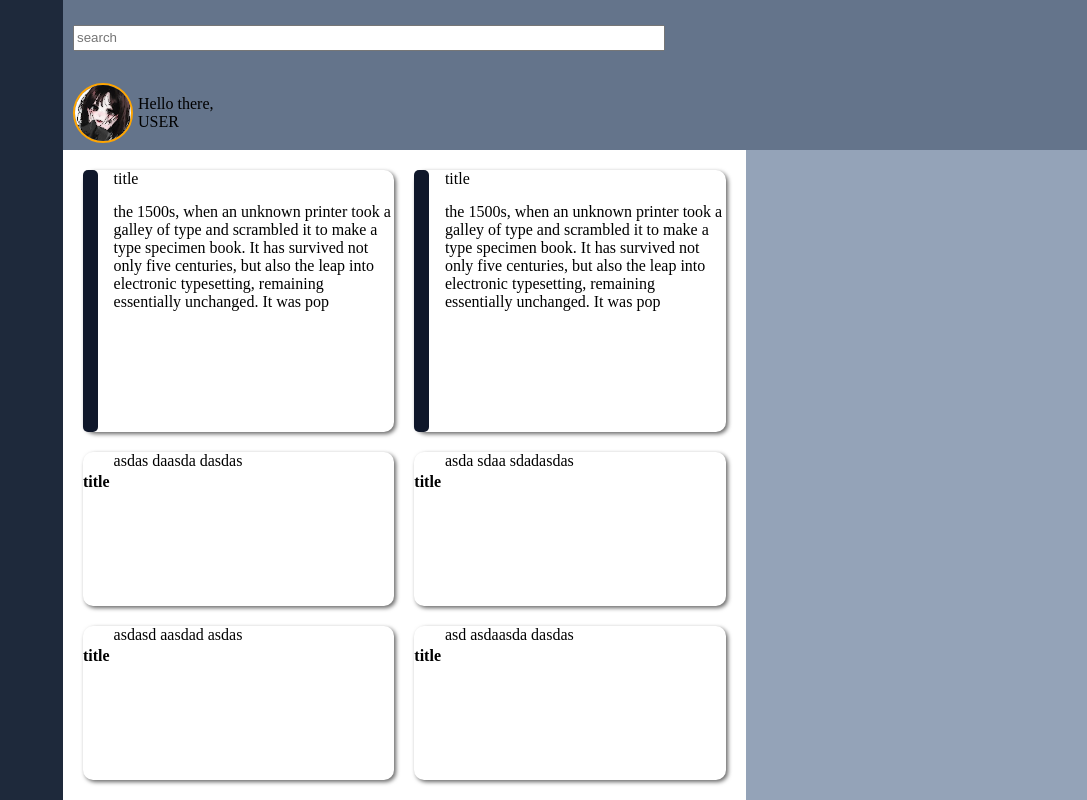
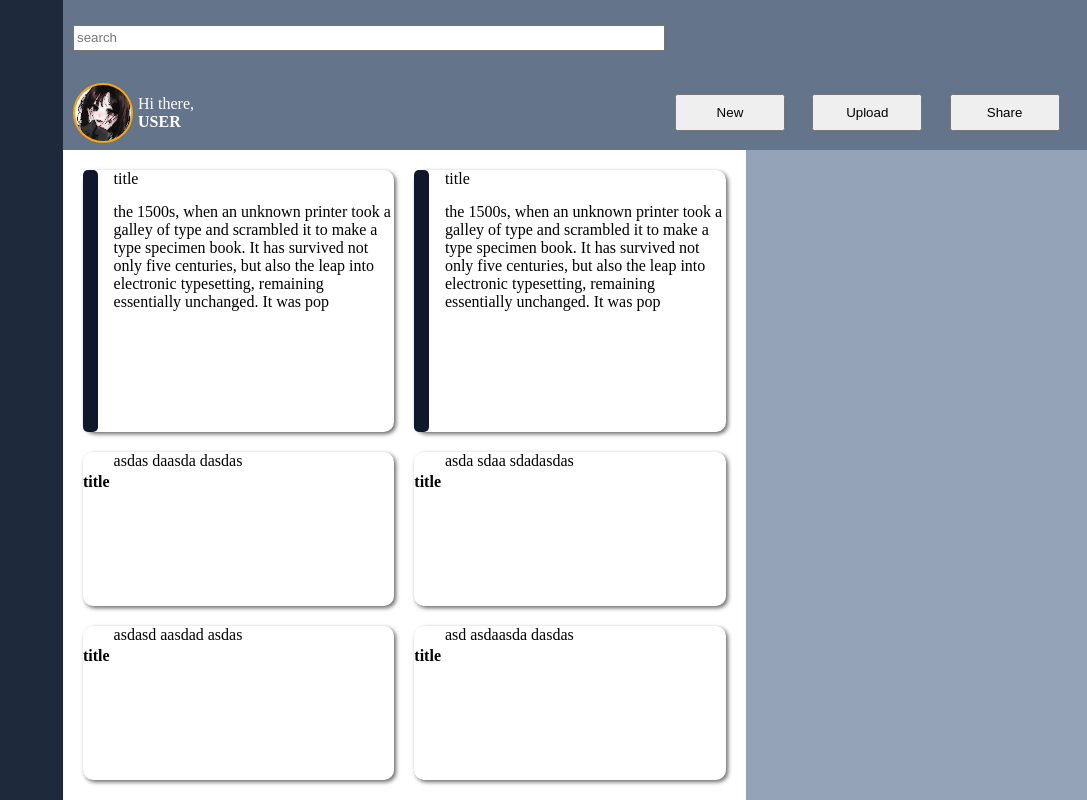
Before and after one commit to c-dez/odin-Admin-dashboard, a plain HTML site: page index.html in a window 1280 px wide. Shown: the whole page, without its empty margins (193-1280 px from the left). Drawn offline with Linux system fonts and the light colour scheme.

Commit message:
added header buttons

```diff
--- a/index.html
+++ b/index.html
@@ -12,9 +12,15 @@
             <div class="header-container">
                 <input class="search" type="text" placeholder="search">
                 <div class="user">
-                <img  src="./images/cute-anime.jpg" alt="">
-                <div >Hello there, <br>USER</div>
-            </div>
+                    <img  src="./images/cute-anime.jpg" alt="user-picture">
+                    <div >Hi there, <br><strong>USER</strong></div>
+                </div>
+                <div class="buttons">
+                    <button>New</button>
+                    <button>Upload</button>
+                    <button>Share</button>
+                </div>
+
             </div>
         </div>
         <div class="dashboard"></div>
--- a/style.css
+++ b/style.css
@@ -35,15 +35,26 @@ body{
     /* align-content: center; */
     /* justify-content: center; */
     align-items: center;
-    grid-template-columns: 50px 100px;
-    gap: 15px;
+    grid-template-columns: 60px 1fr;
+    gap: 5px;
     margin-left: 10px;
+    color: white;
 }
 img{
     width: 60px;
     border-radius: 50%;
     border: 2px solid orange;
     box-sizing: border-box;
+}
+.buttons{
+    grid-area: 2/3/2/4;
+    display: grid;
+    grid-template-columns: repeat(3, 1fr);
+    align-items: center;
+}
+.buttons>button{
+    width: 80%;
+    height: 50%;
 }
 .search{
     /* display: grid; */
```
